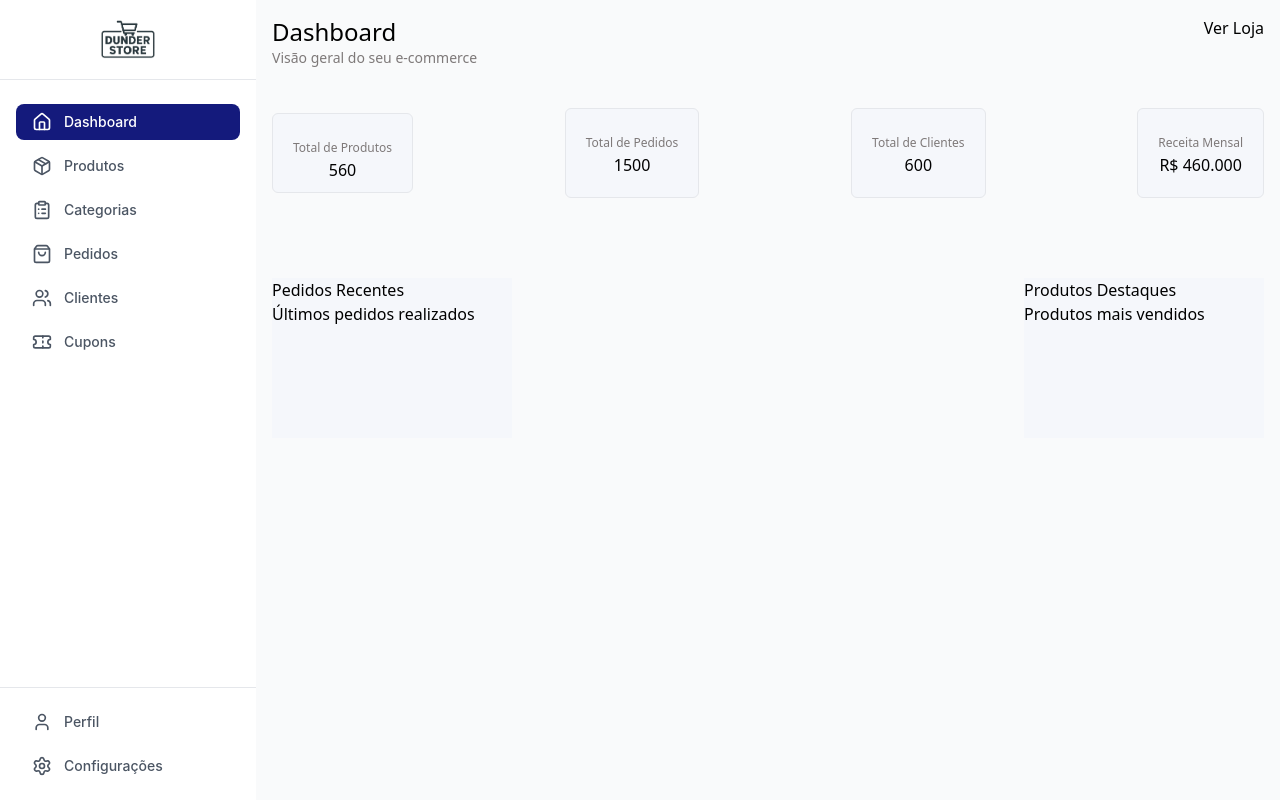
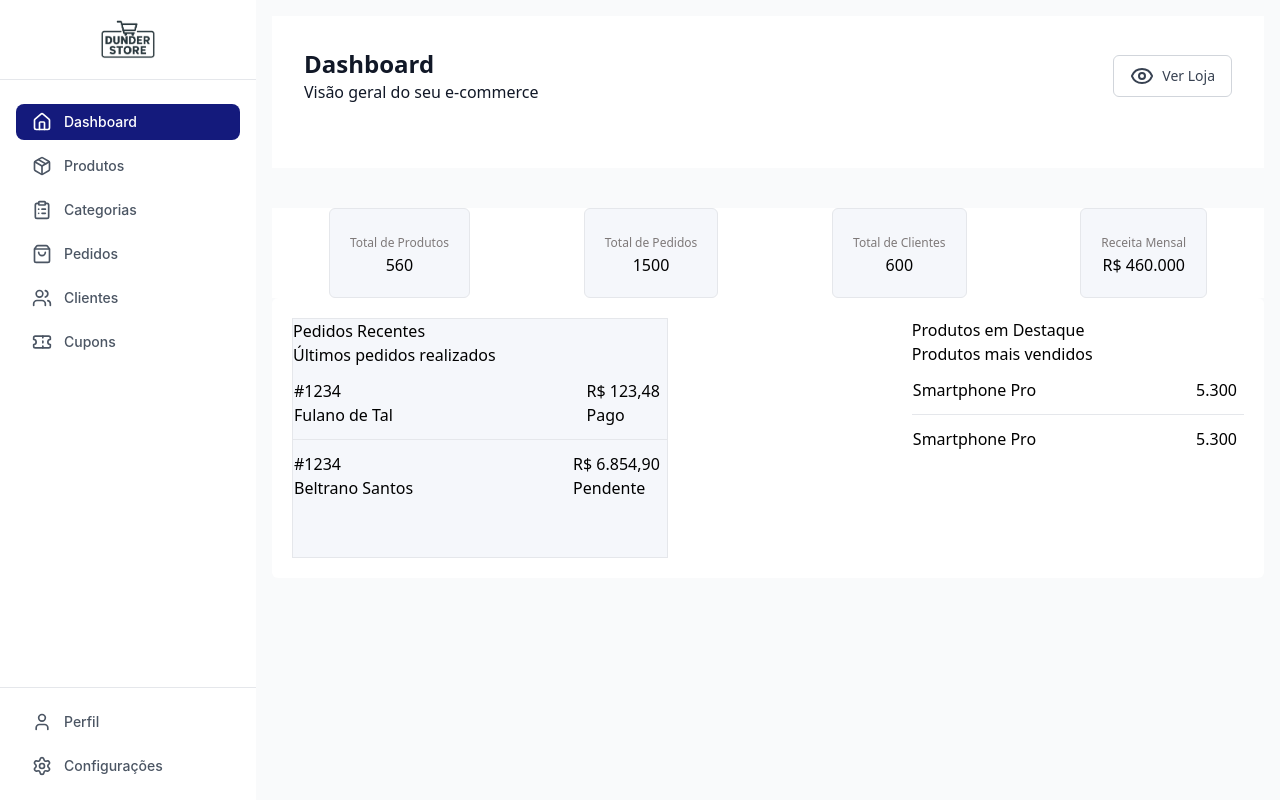
Before and after one commit to joanasouzaa/ecommerce-dunderstore-frontend, a Vue app: page /admin/dashboard in a window 1280 px wide. Built offline with nearby package versions, Linux system fonts and the light colour scheme; no server answers.

Commit message:
construção da home do site (não finalizado)

```diff
--- /dev/null
+++ b/src/components/admin/NewCategoryButtom.vue
@@ -0,0 +1,5 @@
+<template>
+    <button class="bg-[#141A7C] text-white px-4 py-3 rounded-md text-sm font-medium hover:opacity-90 transition">
+        + Nova Categoria
+    </button>
+</template>
--- a/src/components/admin/ViewStoreButton.vue
+++ b/src/components/admin/ViewStoreButton.vue
@@ -2,7 +2,7 @@
     <button
         class="flex items-center gap-2 border border-gray-300 text-gray-700 px-4 py-2 rounded-md text-sm hover:bg-gray-100 transition">
         <Eye />
-      <RouterLink>Ver Loja</RouterLink>
+      <router-link to="/">Ver Loja</router-link>
     </button>
 </template>
 
--- a/src/components/layouts/AdminLayout.vue
+++ b/src/components/layouts/AdminLayout.vue
@@ -1,6 +1,6 @@
 <template>
   <div class="admin-layout flex h-screen">
-      <NavbarAdminComponent />
+      <SidebarAdminComponent />
       <main class="p-4 bg-gray-50 flex-1 overflow-y-auto">
         <slot />
       </main>
@@ -8,5 +8,5 @@
 </template>
 
 <script setup>
-import NavbarAdminComponent from "../admin/NavbarAdminComponent.vue";
+import SidebarAdminComponent from "../admin/SidebarAdminComponent.vue";
 </script>
--- a/src/views/admin/CategoriesAdminView.vue
+++ b/src/views/admin/CategoriesAdminView.vue
@@ -63,7 +63,7 @@
 
 <script setup>
 import ViewStoreButton from "../../components/admin/ViewStoreButton.vue";
-import NewCategory from "../../components/admin/NewCategoryButtomComponent.vue";
+import NewCategory from "../../components/admin/NewCategoryButtom.vue";
 
 const categorias = [
     {
--- a/src/views/admin/DashboardAdminView.vue
+++ b/src/views/admin/DashboardAdminView.vue
@@ -1,19 +1,20 @@
 <template>
-    <div>
-        <div class="title flex justify-between">
-            <div>
-                <h1 class="text-2xl">Dashboard</h1>
-                <p class="text-[#7E7979] text-sm">Visão geral do seu e-commerce</p>
-            </div>
+    <main>
+        <div class="flex-1 bg-white p-8">
+            <header class="flex justify-between items-center mb-8">
+                <div>
+                    <h1 class="text-2xl font-semibold text-gray-900">Dashboard</h1>
+                    <p class="text-gray-900">Visão geral do seu e-commerce</p>
+                </div>
 
-            <div>
-                <!-- adicionar o componente de botão -->
-                <button>Ver Loja</button>
-            </div>
+                <div class="flex items-center space-x-3">
+                    <ViewStoreButton />
+                </div>
+            </header>
         </div>
-        <div class="card-content flex justify-between rounded-md mt-10 items-center">
-            <div class="card-1 bg-[#F5F7FB] rounded-md h-20 w-50 text-center p-5 border">
-                <span class="text-xs text-[#7E7979] font-light">Total de Produtos</span>
+        <section class="card-content flex justify-around mt-10 bg-white">
+            <div class="card-1 bg-[#F5F7FB] rounded-md text-center p-5 border">
+                <span class="text-xs text-[#7E7979] font-md">Total de Produtos</span>
                 <!-- puxar dados reais da loja -->
                 <p>560</p>
             </div>
@@ -34,19 +35,99 @@
                 <!-- puxar dados reais da loja -->
                 <p>R$ 460.000</p>
             </div>
-        </div>
+        </section>
 
-        <div class="card-content-main flex justify-between mt-20">
-            <div class="card-orders bg-[#F5F7FB] h-40 w-60">
-                <p>Pedidos Recentes</p>
+        <section class="card-product-list bg-white p-5 rounded-md flex flex-1 justify-between">
+            <!-- Pedidos recentes -->
+            <div class="w-50 h-60 border bg-[#F5F7FB]">
+                <h2>Pedidos Recentes</h2>
                 <span>Últimos pedidos realizados</span>
+                <div>
+                    <table class="table-auto w-full text-left">
+                        <tbody class="divide-y divide-gray-200">
+                            <tr v-for="(pedido, index) in pedidos" :key="index" class="hover:bg-gray-50">
+                                <td class="py-3 flex items-center space-x-40 justify-between">
+
+                                    <div>
+                                        <p class="font-medium">#{{ pedido.id }}</p>
+                                        <p class="font-light">{{ pedido.nomeCliente }}</p>
+                                    </div>
+                                    <div>
+                                        <p>R$ {{ pedido.totalPedido }}</p>
+                                        <p class="font-light">{{ pedido.statusPedido }}</p>
+                                    </div>
+
+                                </td>
+                                <td>{{ }}</td>
+                                <td class="">{{ }}</td>
+                                <td class="items-center">{{ }}</td>
+                            </tr>
+                        </tbody>
+                    </table>
+                </div>
             </div>
-            <div class="card-products bg-[#F5F7FB] h-40 w-60">
-                <p>Produtos Destaques</p>
+            <!-- Produtos em destaque -->
+            <div>
+                <h2>Produtos em Destaque</h2>
                 <span>Produtos mais vendidos</span>
+                <div>
+                    <table class="table-auto w-full text-left">
+                        <tbody class="divide-y divide-gray-200">
+                            <tr v-for="(produto, index) in produtos" :key="index" class="hover:bg-gray-50">
+                                <td class="py-3 flex items-center space-x-40 justify-between">
+
+                                    <div>
+                                        <p class="font-light">{{ produto.nomeProduto}}</p>
+                                    </div>
+
+                                    <div>
+                                        <p>{{ produto.precoProduto }}</p>
+                                    </div>
+                                </td>
+                                <td>{{ }}</td>
+                                <td class="">{{ }}</td>
+                                <td class="items-center">{{ }}</td>
+                            </tr>
+                        </tbody>
+                    </table>
+                </div>
             </div>
+        </section>
+        <!-- <div class="card-products bg-[#F5F7FB] h-40 w-60">
+            <p>Produtos Destaques</p>
+            <span>Produtos mais vendidos</span>
+        </div> -->
+    </main>
+</template>
 
-        </div>
-    </div>
+<script setup>
+import ViewStoreButton from "../../components/admin/ViewStoreButton.vue";
 
-</template>
+const pedidos = [
+    {
+        id: 1234,
+        nomeCliente: "Fulano de Tal",
+        totalPedido: "123,48",
+        statusPedido: "Pago"
+    },
+    {
+        id: 1234,
+        nomeCliente: "Beltrano Santos",
+        totalPedido: "6.854,90",
+        statusPedido: "Pendente"
+    }
+];
+
+const produtos = [
+    {
+        nomeProduto: "Smartphone Pro",
+        precoProduto: "5.300"
+    },
+    {
+        nomeProduto: "Smartphone Pro",
+        precoProduto: "5.300"
+    }
+]
+
+
+</script>
--- a/src/views/default/HomeView.vue
+++ b/src/views/default/HomeView.vue
@@ -39,7 +39,118 @@
     <p class="text-gray-600 mb-10 max-w-2xl mx-auto">
       Encontre exatamente o que você procura navegando por nossas categorias.
     </p>
+
+    <div class="flex space-x-4 items-center">
+      <div class="md:w-2/5 border w-[200px] h-[200px]">
+        <img src="../../assets/images/imagem_sapateira.png" alt="" class="rounded-2xl shadow-lg w-[100px] h-[100px] object-cover">
+      </div>
+      <div class="md:w-2/5 border w-[300px] h-[300px]">
+        <img src="../../assets/images/imagem_sapateira.png" alt="" class="rounded-2xl shadow-lg w-[200px] h-[200px] md:w-[200px] object-cover">
+      </div>
+      <div class="md:w-2/5 border w-[300px] h-[300px]">
+        <img src="../../assets/images/imagem_sapateira.png" alt="" class="rounded-2xl shadow-lg w-[200px] h-[200px] md:w-[200px] object-cover">
+      </div>
+      <div class="md:w-2/5 border w-[300px] h-[300px]">
+        <img src="../../assets/images/imagem_sapateira.png" alt="" class="rounded-2xl shadow-lg w-[200px] h-[200px] md:w-[200px] object-cover">
+      </div>
+    </div>
   </section>
+
+  <!-- Produtos em destaque -->
+   <section class="text-center bg-gray-50 py-10 px-6 md:px-20">
+    <h2 class="text-3xl font-bold text-gray-900 mb-3">
+      Produtos em Destaque
+    </h2>
+    <p class="text-gray-600 mb-10 max-w-2xl mx-auto">
+      Selecionamos os melhores produtos com ofertas especiais para você
+    </p>
+
+    <div class="flex space-x-4 items-center">
+      <div class="md:w-2/5 border w-[200px] h-[200px]">
+        <img src="../../assets/images/imagem_sapateira.png" alt="" class="rounded-2xl shadow-lg w-[100px] h-[100px] object-cover">
+      </div>
+      <div class="md:w-2/5 border w-[300px] h-[300px]">
+        <img src="../../assets/images/imagem_sapateira.png" alt="" class="rounded-2xl shadow-lg w-[200px] h-[200px] md:w-[200px] object-cover">
+      </div>
+      <div class="md:w-2/5 border w-[300px] h-[300px]">
+        <img src="../../assets/images/imagem_sapateira.png" alt="" class="rounded-2xl shadow-lg w-[200px] h-[200px] md:w-[200px] object-cover">
+      </div>
+      <div class="md:w-2/5 border w-[300px] h-[300px]">
+        <img src="../../assets/images/imagem_sapateira.png" alt="" class="rounded-2xl shadow-lg w-[200px] h-[200px] md:w-[200px] object-cover">
+      </div>
+    </div>
+   </section>
+
+   <footer class="bg-[#141A7C] text-white">
+  <div class="text-center py-12 px-4">
+    <h2 class="text-3xl font-bold mb-2">Fique por Dentro das Novidades</h2>
+    <p class="text-sm mb-6">
+      Receba ofertas exclusivas, lançamentos e promoções especiais diretamente no seu email
+    </p>
+    <div class="flex justify-center">
+      <input
+        type="email"
+        placeholder="Seu melhor email"
+        class="px-4 py-2 rounded-l-md w-64 text-gray-900 focus:outline-none"
+      />
+      <button class="bg-gray-600 hover:bg-gray-700 px-4 py-2 rounded-r-md text-white font-medium">
+        Inscrever-se
+      </button>
+    </div>
+  </div>
+
+  <!-- Rodapé inferior -->
+  <div class="bg-white text-gray-700 py-12 px-6">
+    <div class="max-w-6xl mx-auto grid grid-cols-1 md:grid-cols-4 gap-8">
+      <!-- Coluna 1 -->
+      <div>
+        <h3 class="text-lg font-semibold mb-3 text-gray-900">Dunder Store</h3>
+        <p class="text-sm">
+          Dunder Store – Sua loja online de confiança com os melhores produtos e atendimento.
+        </p>
+      </div>
+
+      <!-- Coluna 2 -->
+      <div>
+        <h3 class="text-lg font-semibold mb-3 text-gray-900">Links Rápidos</h3>
+        <ul class="space-y-1 text-sm">
+          <li><a href="#" class="hover:underline">Produtos</a></li>
+          <li><a href="#" class="hover:underline">Categorias</a></li>
+          <li><a href="#" class="hover:underline">Ofertas</a></li>
+          <li><a href="#" class="hover:underline">Contato</a></li>
+        </ul>
+      </div>
+
+      <!-- Coluna 3 -->
+      <div>
+        <h3 class="text-lg font-semibold mb-3 text-gray-900">Suporte</h3>
+        <ul class="space-y-1 text-sm">
+          <li><a href="#" class="hover:underline">Central de Ajuda</a></li>
+          <li><a href="#" class="hover:underline">Trocas e Devoluções</a></li>
+          <li><a href="#" class="hover:underline">Política de Entrega</a></li>
+          <li><a href="#" class="hover:underline">Privacidade</a></li>
+        </ul>
+      </div>
+
+      <!-- Coluna 4 -->
+      <div>
+        <h3 class="text-lg font-semibold mb-3 text-gray-900">Contato</h3>
+        <ul class="space-y-1 text-sm">
+          <li><a href="mailto:contato@dunderstore.com" class="hover:underline">contato@dunderstore.com</a></li>
+          <li>(11) 9999-9999</li>
+          <li>Seg–Sex: 9h às 18h</li>
+        </ul>
+      </div>
+    </div>
+
+    <hr class="my-8 border-gray-300" />
+
+    <p class="text-center text-sm text-gray-500">
+      © 2025 Dunder Store. Todos os direitos reservados.
+    </p>
+  </div>
+</footer>
+
 </template>
 
 <script setup>
```
Also changed, not shown: src/views/admin/OrdersAdminView.vue (+5 -3 lines), src/views/admin/ProdutctsAdminView.vue (+6 -3 lines), src/components/admin/ActionsOrderButton.vue (added), src/components/admin/ActionsOrderButtonComponent.vue (deleted), 1 other file (tests, documents, lock files or other folders).
